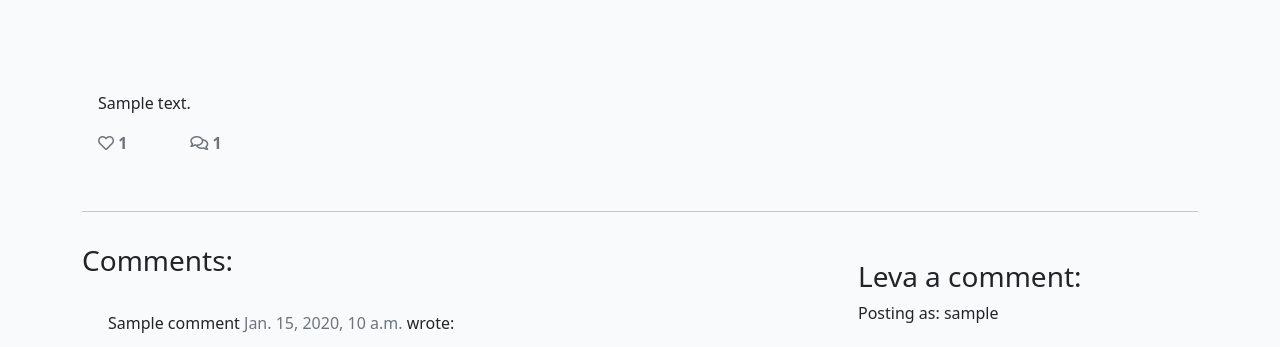
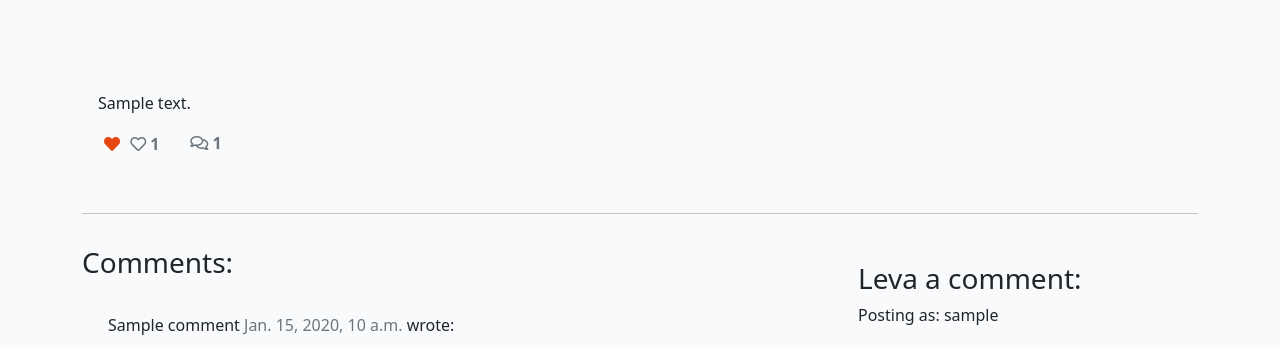
Before and after one commit to jessicarydberg/Django-blog, a Django app: a page that uses templates/post_detail.html in a window 1280 px wide. Shown: the part 281-628 px from the top of the page. Run offline with Django 3.2, Linux system fonts and the light colour scheme; a user stored in the database is signed in; tables that the repository leaves empty hold one stand-in row (values such as "Sample post"); some libraries are stand-ins or nearby versions.

Commit message:
Add like function

```diff
--- a/blog/urls.py
+++ b/blog/urls.py
@@ -4,4 +4,5 @@ from django.urls import path
 urlpatterns = [
     path('', views.PostList.as_view(), name='home'),
     path('<slug:slug>/', views.PostDetail.as_view(), name='post_detail'),
+    path('like/<slug:slug>', views.PostLike.as_view(), name='post_like'),
 ]
--- a/blog/views.py
+++ b/blog/views.py
@@ -1,5 +1,6 @@
-from django.shortcuts import render, get_object_or_404
+from django.shortcuts import render, get_object_or_404, reverse
 from django.views import generic, View
+from django.http import HttpResponseRedirect
 from .models import Post
 from .forms import CommentForm
 
@@ -62,3 +63,15 @@ class PostDetail(View):
                 "comment_form": CommentForm()
             },
         )
+
+class PostLike(View):
+
+    def post(self, request, slug):
+        post = get_object_or_404(Post, slug=slug)
+
+        if post.likes.filter(id=request.user.id).exists():
+            post.likes.remove(request.user)
+        else:
+            post.likes.add(request.user)
+
+        return HttpResponseRedirect(reverse('post_detail', args=[slug]))
--- a/templates/post_detail.html
+++ b/templates/post_detail.html
@@ -35,8 +35,33 @@
                 <div class="row">
 
                     <div class="col-1">
+                        <strong>
+                            {% if user.is_authenticated %}
+                            <form class="d-inline" action="{% url 'post_like' post.slug %}" method="POST">
+                                {% csrf_token %}
+                                {% if liked %}
+
+                                <button type="submit" name="blogpost_id" value="{{post.slug}}" class="btn-like">
+                                    <i class="fas fa-heart"></i>
+                                </button>
+
+                                {% else %}
+
+                                <button type="submit" name="blogpost_id" value="{{post.slug}}" class="btn-like">
+                                    <i class="far fa-heart"></i>
+                                </button>
+
+                                {% endif %}
+                            </form>
+
+                            {% else %}
+
+                            <span class="text-secondary"><i class="far fa-heart"></i></span>
+
+                            {% endif %}
+                            <span class="text-secondary"><i class="far fa-heart"></i> {{ post.number_of_likes }} </span>
+                        </strong>
                         <!-- The number of likes goes before the closing strong tag -->
-                        <strong class="text-secondary"><i class="far fa-heart"></i> {{ post.number_of_likes }} </strong>
                     </div>
                     <div class="col-1">
                         {% with comments.count as total_comments %}
```
